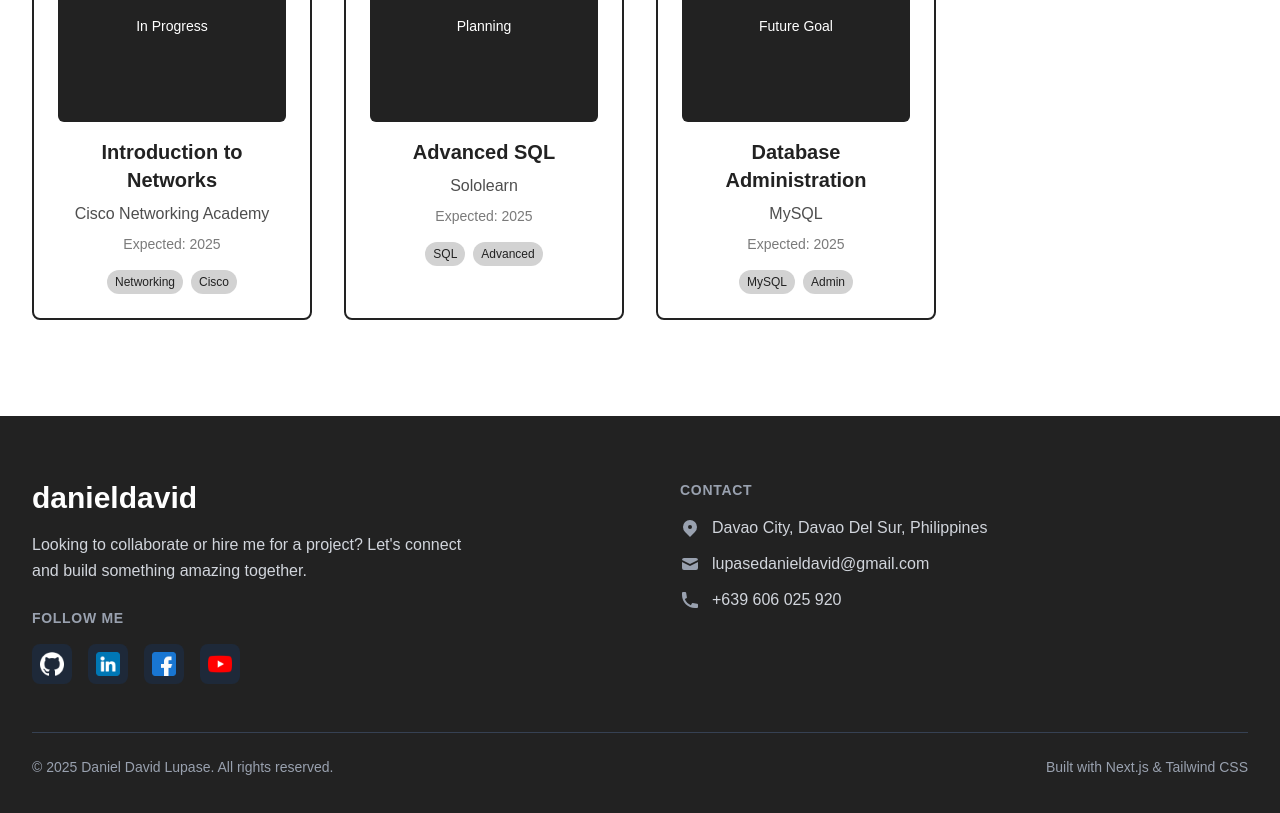
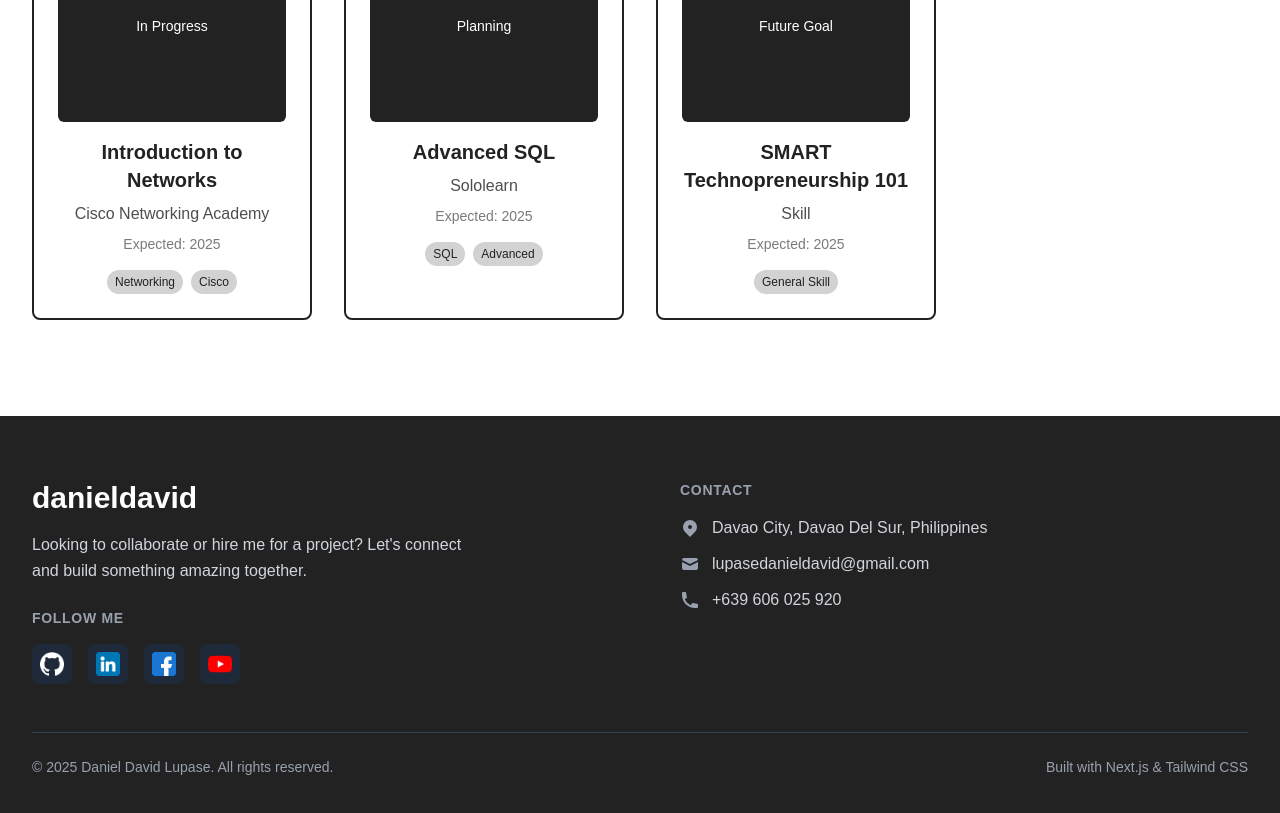
Before and after one commit to ddmlupase/danieldavid, a Next.js app: page /certifications in a window 1280 px wide. Shown: the part 1700-2513 px from the top of the page. Built offline with nearby package versions, Linux system fonts and the light colour scheme; a web font is replaced by a local one.

Commit message:
feat: updated one of the certification to be obtained

```diff
--- a/src/app/certifications/page.tsx
+++ b/src/app/certifications/page.tsx
@@ -215,20 +215,17 @@
               </div>
             </div>
             <h3 className="text-[#222222] text-lg sm:text-xl font-semibold text-center mb-2">
-              Database Administration
+              SMART Technopreneurship 101
             </h3>
             <p className="text-[#222222]/80 text-sm sm:text-base font-light text-center mb-2">
-              MySQL
+              Skill
             </p>
             <p className="text-[#222222]/60 text-xs sm:text-sm text-center">
               Expected: 2025
             </p>
             <div className="mt-4 flex flex-wrap gap-2 justify-center">
               <span className="bg-[#222222]/20 text-[#222222] px-2 py-1 rounded-full text-xs">
-                MySQL
-              </span>
-              <span className="bg-[#222222]/20 text-[#222222] px-2 py-1 rounded-full text-xs">
-                Admin
+                General Skill
               </span>
             </div>
           </div>
```
